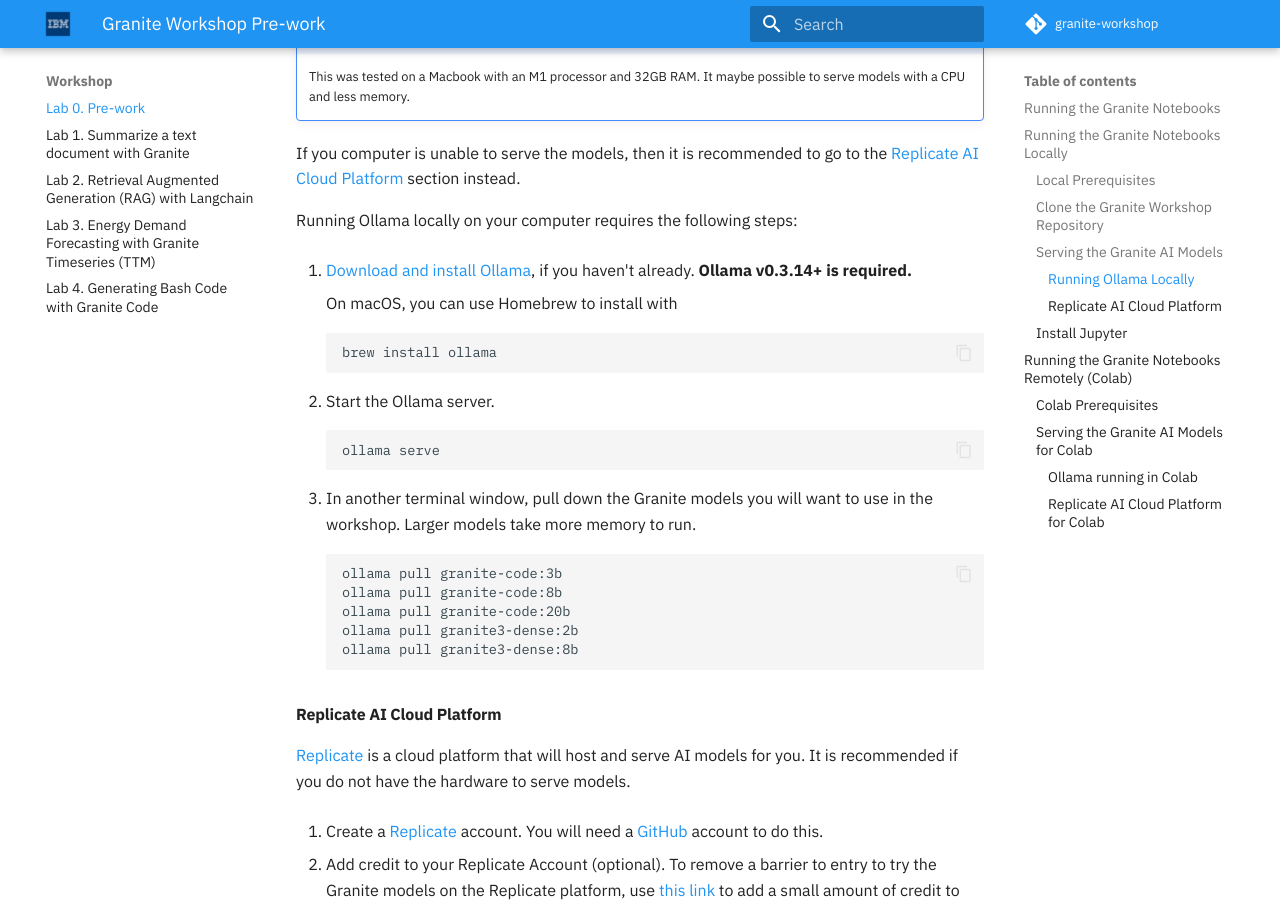
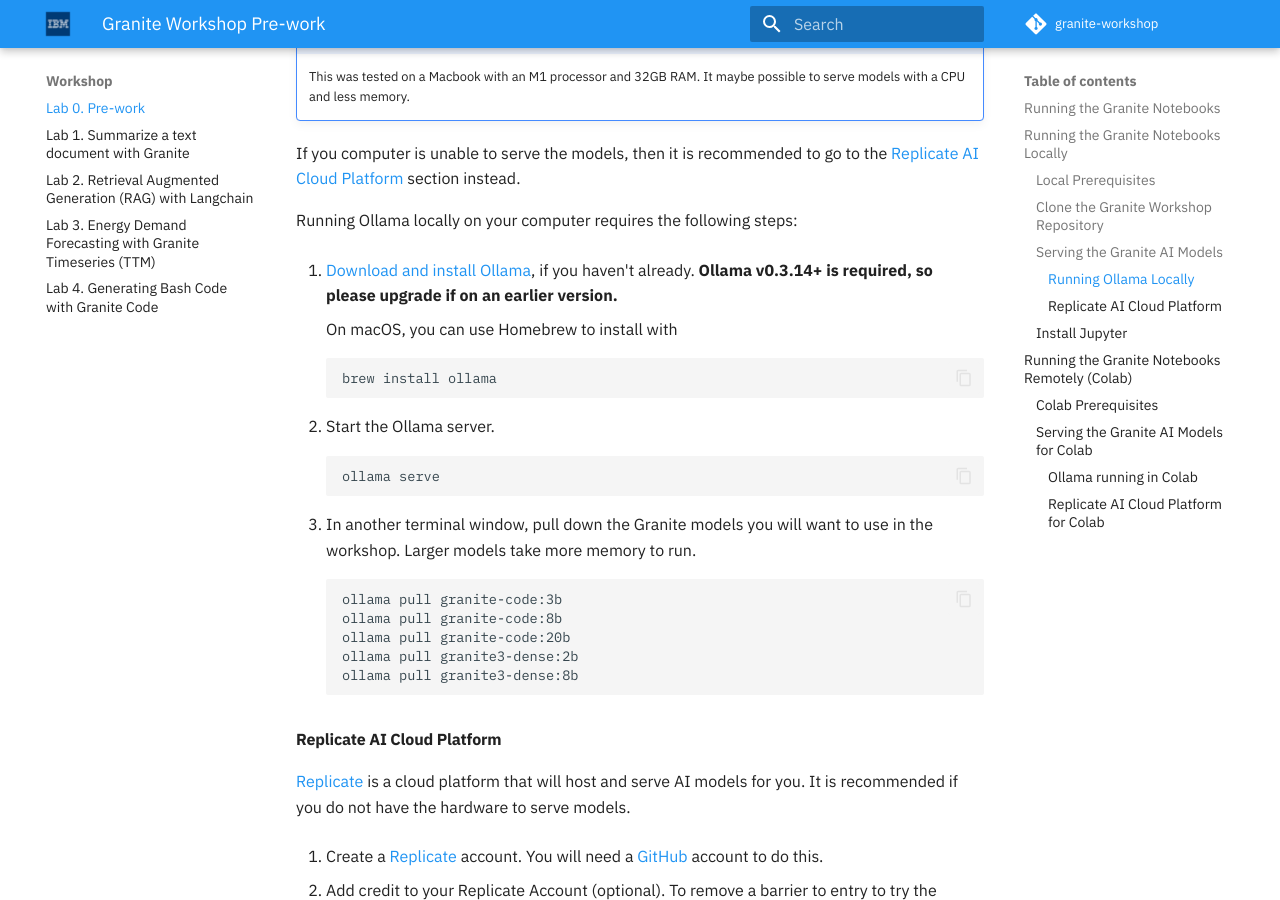
Before and after one commit to IBM/granite-workshop, an MkDocs documentation site: the page built from docs/pre-work/README.md, in a window 1280 px wide and 900 px high, scrolled down 1765 px. Built offline with MkDocs 1.6.1 and Material for MkDocs 9.7.7, drawn with Linux system fonts in a browser that asks for light colours; comment, search, counter and statistics services are not loaded.

Commit message:
Improve text for usability
Signed-off-by: Martin Hickey <martin.hickey@ie.ibm.com>

```diff
--- a/docs/pre-work/README.md
+++ b/docs/pre-work/README.md
@@ -68,7 +68,7 @@
 
 Running Ollama locally on your computer requires the following steps:
 
-1. [Download and install Ollama](https://github.com/ollama/ollama?tab=readme-ov-file#ollama), if you haven't already. **Ollama v0.3.14+ is required.**
+1. [Download and install Ollama](https://github.com/ollama/ollama?tab=readme-ov-file#ollama), if you haven't already. **Ollama v0.3.14+ is required, so please upgrade if on an earlier version.**
 
     On macOS, you can use Homebrew to install with
 
```
Also changed, not shown: 1 other file.
